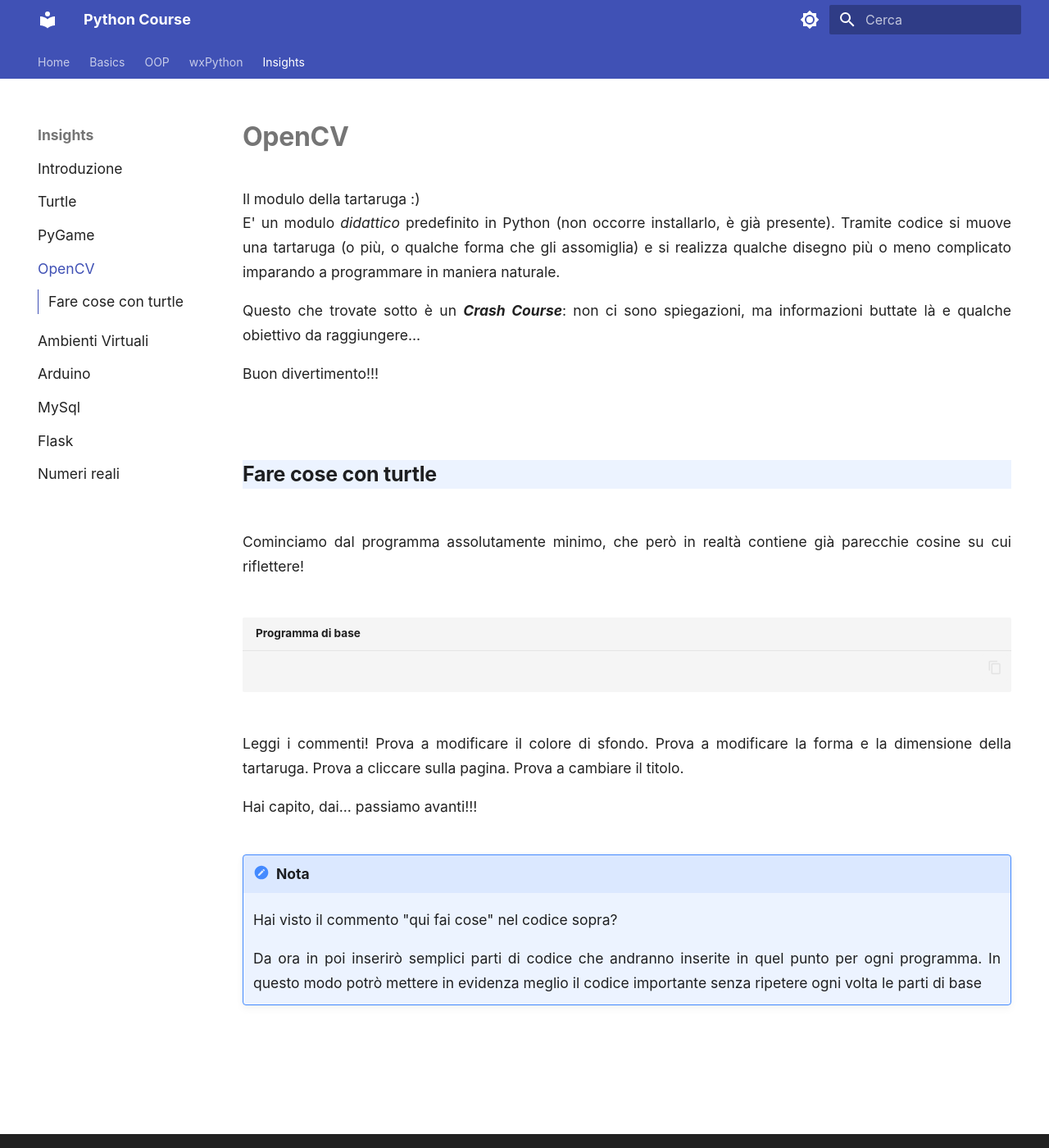
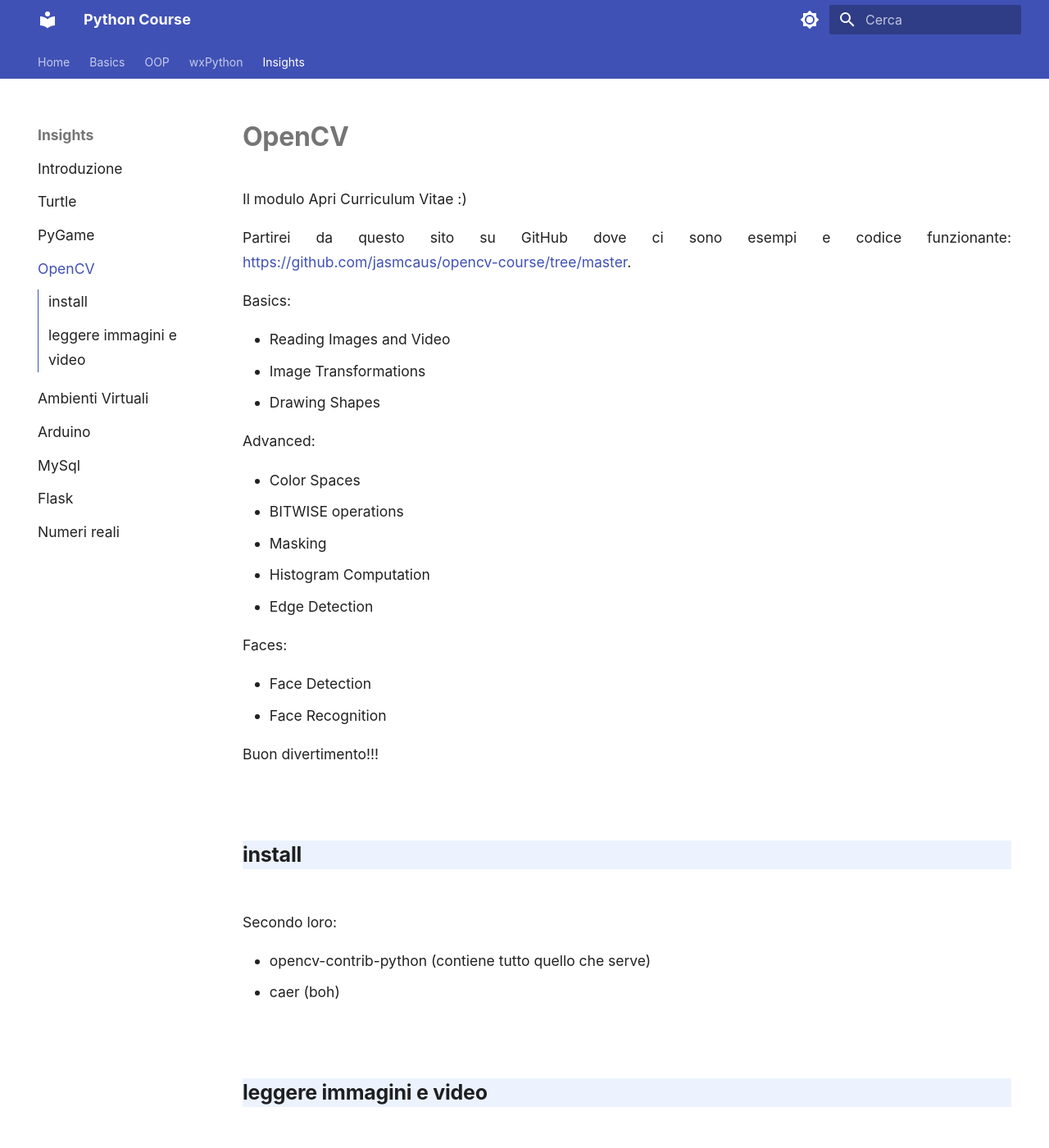
Before and after one commit to adjamhub/pyhandouts, an MkDocs documentation site: the page built from docs/insights/05_opencv.md, in a window 1280 px wide and 1400 px high. Shown: the whole window at 82% size. Built offline with MkDocs 1.6.1 and Material for MkDocs 9.7.7, drawn with Linux system fonts in a browser that asks for light colours; some of the changed text lies outside the part shown.

Commit message:
opencv: first bits

````diff
--- a/docs/insights/05_opencv.md
+++ b/docs/insights/05_opencv.md
@@ -1,37 +1,48 @@
 # OpenCV
 
-Il modulo della tartaruga :)<br>
-E' un modulo *didattico* predefinito in Python (non occorre installarlo, è già presente). Tramite codice
-si muove una tartaruga (o più, o qualche forma che gli assomiglia) e si realizza qualche disegno più o meno
-complicato imparando a programmare in maniera naturale.
+Il modulo Apri Curriculum Vitae :)<br>
 
-Questo che trovate sotto è un ***Crash Course***: non ci sono spiegazioni, ma informazioni buttate là e qualche
-obiettivo da raggiungere...
+Partirei da questo sito su GitHub dove ci sono esempi e codice funzionante: <https://github.com/jasmcaus/opencv-course/tree/master>.
+
+Basics:
+
+- Reading Images and Video
+- Image Transformations
+- Drawing Shapes
+
+Advanced:
+
+- Color Spaces
+- BITWISE operations
+- Masking
+- Histogram Computation
+- Edge Detection
+
+Faces:
+
+- Face Detection
+- Face Recognition
+
 
 Buon divertimento!!!
 
 <!-- ################################################################################# -->
-## Fare cose con turtle
+## install
+
+Secondo loro:
+
+- opencv-contrib-python (contiene tutto quello che serve)
+- caer (boh)
+
+
+## leggere immagini e video
+
 
 Cominciamo dal programma assolutamente minimo, che però in realtà contiene già parecchie cosine su cui riflettere!
 
 ``` py title="Programma di base" hl_lines="27"
+# blah blah... opencv...
 ```
-
-
-Leggi i commenti! Prova a modificare il colore di sfondo. Prova a modificare la forma e la dimensione della tartaruga.
-Prova a cliccare sulla pagina. Prova a cambiare il titolo.
-
-Hai capito, dai... passiamo avanti!!!
-
-
-!!! note "Nota"
-
-    Hai visto il commento "qui fai cose" nel codice sopra?
-
-
-    Da ora in poi inserirò semplici parti di codice che andranno inserite in quel punto per ogni programma.
-    In questo modo potrò mettere in evidenza meglio il codice importante senza ripetere ogni volta le parti di base
 
 
 <br>
````
